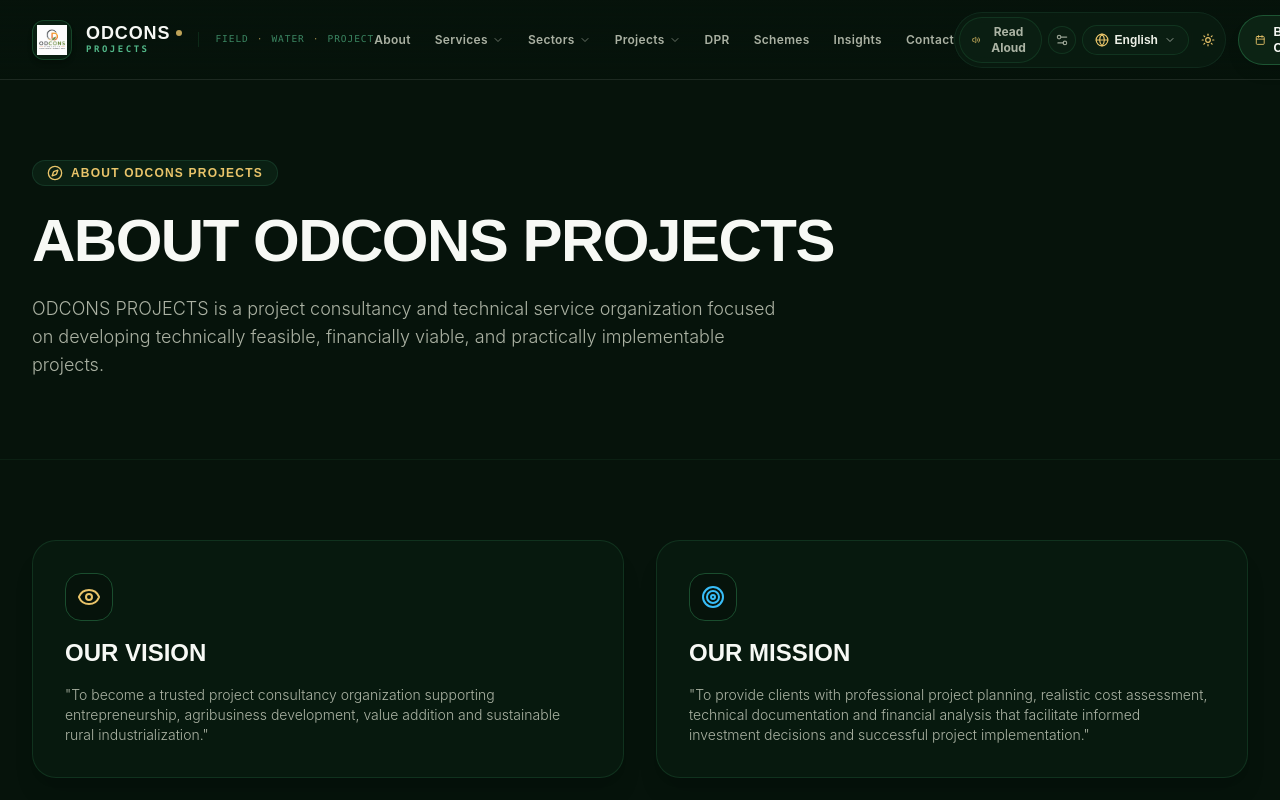
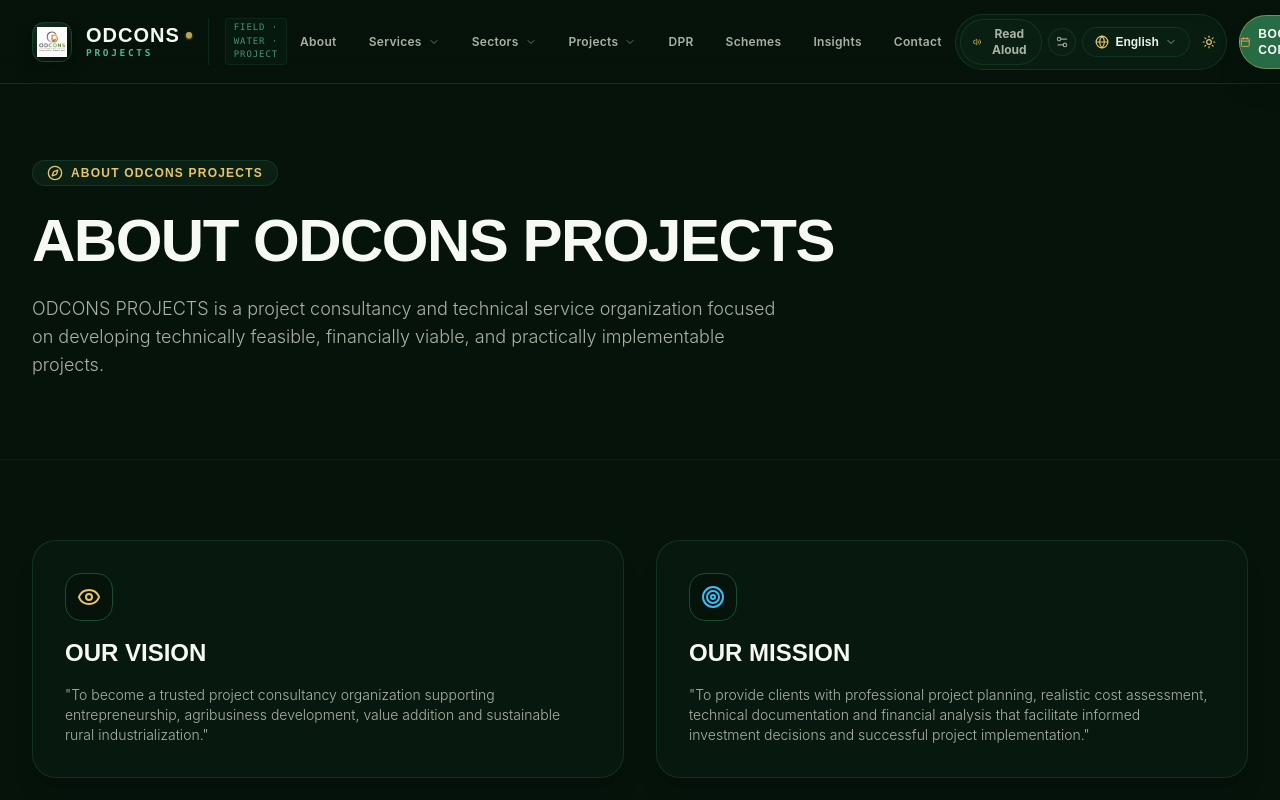
Before and after one commit to Axelithhq/Odcones-Projects, a Next.js app: page /en/about in a window 1280 px wide. Shown: the top 800 px of the page. Built offline with nearby package versions, Linux system fonts and the light colour scheme.

Commit message:
ODCONS PROJECTS Header Visual Refinement: Enhanced grid alignment, floating glass logo container, pill hover highlights, mega-menu cards, and shimmering CTA button

```diff
--- a/src/components/layout/Header.tsx
+++ b/src/components/layout/Header.tsx
@@ -21,7 +21,8 @@
   Landmark,
   Layers,
   Wrench,
-  CheckCircle2
+  CheckCircle2,
+  Sparkles
 } from "lucide-react";
 
 export function Header() {
@@ -56,7 +57,7 @@
   const handleMouseLeave = () => {
     megaMenuTimeoutRef.current = setTimeout(() => {
       setActiveMegaMenu(null);
-    }, 200);
+    }, 220);
   };
 
   const isOr = language === "or";
@@ -78,37 +79,37 @@
         className={`fixed top-0 left-0 right-0 z-50 transition-all duration-500 ${
           isScrolled
             ? isLight
-              ? "h-[68px] bg-sand-50/92 backdrop-blur-2xl border-b border-[#D4DDD5] shadow-xl shadow-forest-900/5"
-              : "h-[68px] bg-forest-950/90 backdrop-blur-2xl border-b border-forest-500/20 shadow-2xl shadow-forest-950/60"
-            : "h-[80px] bg-gradient-to-b from-forest-950/80 via-forest-950/40 to-transparent border-b border-sand-100/10"
+              ? "h-[70px] bg-sand-50/94 backdrop-blur-2xl border-b border-[#D4DDD5] shadow-xl shadow-forest-900/5"
+              : "h-[70px] bg-forest-950/92 backdrop-blur-2xl border-b border-forest-500/25 shadow-2xl shadow-forest-950/70"
+            : "h-[84px] bg-gradient-to-b from-forest-950/85 via-forest-950/45 to-transparent border-b border-sand-100/10"
         }`}
       >
         <div className="max-w-7xl mx-auto h-full px-4 sm:px-6 lg:px-8 flex items-center justify-between relative">
-          {/* Logo & Technical Coordinate Accent */}
+          {/* Brand Logo & Technical Domain Accent */}
           <div className="flex items-center gap-4">
             <Link
               href="/"
               className="group flex items-center gap-3.5 z-10"
               data-cursor-text="ODCONS"
             >
-              <div className="relative w-10 h-10 rounded-xl overflow-hidden bg-forest-900/90 border border-forest-600/50 p-1 flex items-center justify-center group-hover:scale-[1.03] transition-transform duration-300 shadow-md">
+              <div className="relative w-10 h-10 rounded-xl overflow-hidden bg-gradient-to-br from-forest-800/90 via-forest-900/95 to-forest-950 border border-forest-500/40 p-1 flex items-center justify-center group-hover:scale-[1.04] group-hover:border-harvest-400/80 transition-all duration-300 shadow-lg shadow-forest-950/50">
                 <img
                   src="/logo.png"
                   alt="ODCONS PROJECTS Logo"
-                  className="w-full h-full object-contain filter drop-shadow"
+                  className="w-full h-full object-contain filter drop-shadow-md"
                 />
               </div>
 
               <div className="flex flex-col justify-center">
                 <div className="flex items-center gap-1.5">
-                  <span className={`font-display font-extrabold text-lg tracking-wider uppercase leading-none transition-colors ${
+                  <span className={`font-display font-extrabold text-xl tracking-wider uppercase leading-none transition-colors ${
                     isLight && isScrolled ? "text-[#1A251E] group-hover:text-harvest-700" : "text-sand-50 group-hover:text-harvest-400"
                   }`}>
                     ODCONS
                   </span>
-                  <span className="w-1.5 h-1.5 rounded-full bg-harvest-400 animate-pulse" />
+                  <span className="w-1.5 h-1.5 rounded-full bg-harvest-400 animate-pulse shadow-sm shadow-harvest-400" />
                 </div>
-                <span className={`text-[9px] font-mono font-bold tracking-[0.28em] uppercase leading-tight pt-0.5 ${
+                <span className={`text-[9.5px] font-mono font-bold tracking-[0.28em] uppercase leading-tight pt-0.5 ${
                   isLight && isScrolled ? "text-forest-700" : "text-forest-300"
                 }`}>
                   PROJECTS
@@ -116,18 +117,16 @@
               </div>
             </Link>
 
-            {/* Subtle CAD Survey Coordinate Accent (Desktop Only) */}
-            <div className="hidden lg:flex items-center gap-2 pl-4 border-l border-forest-700/40 text-[9.5px] font-mono tracking-widest text-forest-300/70 uppercase">
-              <span>FIELD</span>
-              <span className="text-harvest-400/60">·</span>
-              <span>WATER</span>
-              <span className="text-harvest-400/60">·</span>
-              <span>PROJECT</span>
+            {/* CAD Survey Coordinate Accent */}
+            <div className="hidden lg:flex items-center gap-2 pl-4 border-l border-forest-700/40">
+              <span className="px-2 py-0.5 rounded bg-forest-900/40 border border-forest-700/30 text-[9px] font-mono tracking-widest text-forest-300/80 uppercase">
+                FIELD · WATER · PROJECT
+              </span>
             </div>
           </div>
 
           {/* Minimalist Editorial Desktop Navigation */}
-          <nav className="hidden xl:flex items-center gap-6 h-full">
+          <nav className="hidden xl:flex items-center gap-1.5 h-full">
             {primaryNav.map((item) => {
               const isActive = pathname === item.href || (item.href !== "/" && pathname.startsWith(item.href));
               const isHovered = activeMegaMenu === item.hasMega;
@@ -141,61 +140,58 @@
                 >
                   <Link
                     href={item.href}
-                    className={`group relative py-2 text-xs font-semibold tracking-wide transition-all duration-200 flex items-center gap-1 ${
+                    className={`group relative px-3 py-1.5 rounded-full border text-xs font-semibold tracking-wide transition-all duration-200 flex items-center gap-1.5 ${
                       isActive
                         ? isLight && isScrolled
-                          ? "text-harvest-700 font-bold"
-                          : "text-harvest-300 font-bold"
+                          ? "bg-harvest-400/20 text-harvest-800 border-harvest-500/40 font-bold"
+                          : "bg-forest-800/80 text-harvest-300 border-forest-500/50 font-bold shadow-md"
                         : isLight && isScrolled
-                        ? "text-[#4A5D50] hover:text-[#1A251E]"
-                        : "text-sand-200/80 hover:text-sand-50"
+                        ? "border-transparent text-[#4A5D50] hover:text-[#1A251E] hover:bg-forest-100/60 hover:border-[#D4DDD5]"
+                        : "border-transparent text-sand-200/80 hover:text-sand-50 hover:bg-forest-800/40 hover:border-forest-700/40"
                     }`}
                   >
-                    <span className="group-hover:-translate-y-[1px] transition-transform duration-200">
+                    <span className="group-hover:-translate-y-[0.5px] transition-transform duration-200">
                       {item.label}
                     </span>
 
                     {item.hasMega && (
                       <ChevronDown className={`w-3 h-3 transition-transform duration-200 opacity-60 ${
-                        isHovered ? "rotate-180" : ""
+                        isHovered ? "rotate-180 text-harvest-400" : ""
                       }`} />
                     )}
 
-                    {/* Active State Green Dot */}
+                    {/* Active State Dot */}
                     {isActive && (
                       <motion.span
                         layoutId="activeNavDot"
-                        className="absolute -bottom-1 left-1/2 -translate-x-1/2 w-1.5 h-1.5 rounded-full bg-harvest-400"
+                        className="w-1.5 h-1.5 rounded-full bg-harvest-400 shadow-sm"
                         transition={{ type: "spring", stiffness: 380, damping: 28 }}
                       />
                     )}
-
-                    {/* Tactile CAD Underline on Hover (──────) */}
-                    <span className="absolute bottom-0 left-0 w-0 h-[1.5px] bg-harvest-400 group-hover:w-full transition-all duration-300" />
                   </Link>
                 </div>
               );
             })}
           </nav>
 
-          {/* Compact Utility Controls & Refined CTA */}
+          {/* Compact Utility Controls & Shimmering CTA */}
           <div className="hidden lg:flex items-center gap-3">
-            {/* Compact Utility Group */}
-            <div className={`flex items-center gap-1.5 p-1 rounded-full border ${
+            {/* Utility Controls Group */}
+            <div className={`flex items-center gap-1.5 p-1 rounded-full border shadow-inner ${
               isLight && isScrolled
-                ? "bg-white/80 border-[#D4DDD5]"
-                : "bg-forest-900/50 border-forest-500/20 backdrop-blur-md"
+                ? "bg-white/90 border-[#D4DDD5]"
+                : "bg-forest-900/60 border-forest-500/30 backdrop-blur-md"
             }`}>
               <ReadAloudControls />
               <LanguageToggle />
 
-              {/* Refined Theme Switcher */}
+              {/* Theme Switcher */}
               <button
                 onClick={toggleTheme}
                 className={`p-1.5 rounded-full transition-colors ${
                   isLight
                     ? "text-[#4A5D50] hover:text-harvest-600"
-                    : "text-sand-200/70 hover:text-sand-50"
+                    : "text-sand-200/80 hover:text-harvest-400"
                 }`}
                 title="Toggle Theme"
                 aria-label="Toggle Theme"
@@ -208,26 +204,26 @@
               </button>
             </div>
 
-            {/* Refined Engineering CTA Button */}
+            {/* Refined Engineering Shimmer CTA Button */}
             <Link
               href="/book-consultation"
-              className="group relative inline-flex items-center gap-2 px-4 py-2 rounded-full bg-forest-900 border border-forest-600/70 text-sand-50 text-xs font-display font-bold tracking-wider uppercase shadow-lg hover:bg-forest-800 hover:border-harvest-400 transition-all duration-300"
+              className="group relative inline-flex items-center gap-2 px-4.5 py-2.5 rounded-full bg-gradient-to-r from-forest-600 via-forest-500 to-harvest-600 text-sand-50 text-xs font-display font-extrabold tracking-wider uppercase shadow-xl shadow-forest-950/40 border border-harvest-400/40 hover:border-harvest-400 hover:scale-[1.03] transition-all duration-300"
             >
-              <Calendar className="w-3.5 h-3.5 text-harvest-400" />
+              <Calendar className="w-3.5 h-3.5 text-harvest-300 group-hover:rotate-12 transition-transform" />
               <span>{isOr ? "ବୁକିଂ କରନ୍ତୁ" : "Book Consultation"}</span>
-              <ArrowRight className="w-3.5 h-3.5 text-harvest-400 group-hover:translate-x-0.5 transition-transform" />
+              <ArrowRight className="w-3.5 h-3.5 text-harvest-300 group-hover:translate-x-0.5 transition-transform" />
             </Link>
           </div>
 
-          {/* Mobile Right Toggle */}
+          {/* Mobile Menu Button */}
           <div className="flex items-center gap-2 lg:hidden">
             <ReadAloudControls />
             <button
               onClick={() => setMobileMenuOpen(!mobileMenuOpen)}
-              className={`p-2 rounded-xl border ${
+              className={`p-2.5 rounded-xl border transition-all ${
                 isLight && isScrolled
                   ? "bg-white border-[#D4DDD5] text-[#1A251E]"
-                  : "bg-forest-900/80 border-forest-500/30 text-sand-100"
+                  : "bg-forest-900/90 border-forest-500/40 text-sand-100 shadow-lg"
               }`}
               aria-label="Toggle menu"
             >
@@ -236,14 +232,14 @@
           </div>
         </div>
 
-        {/* Architectural Mega-Menus Overlay */}
+        {/* Architectural Mega-Menus Directory */}
         <AnimatePresence>
           {activeMegaMenu && (
             <motion.div
-              initial={{ opacity: 0, y: -10 }}
+              initial={{ opacity: 0, y: -12 }}
               animate={{ opacity: 1, y: 0 }}
-              exit={{ opacity: 0, y: -10 }}
-              transition={{ duration: 0.25, ease: "easeOut" }}
+              exit={{ opacity: 0, y: -12 }}
+              transition={{ duration: 0.22, ease: "easeOut" }}
               className={`absolute top-full left-0 right-0 border-b shadow-2xl z-40 overflow-hidden ${
                 isLight
                   ? "bg-white/98 border-[#D4DDD5] text-[#1A251E]"
@@ -258,30 +254,30 @@
                   <div className="grid grid-cols-1 md:grid-cols-4 gap-6">
                     <div className="space-y-2 border-r border-forest-800/40 pr-6">
                       <span className="text-[10px] font-mono font-bold text-harvest-400 uppercase tracking-widest block">
-                        PROJECT CONSULTANCY
+                        TECHNICAL CONSULTANCY
                       </span>
-                      <h4 className="font-display font-bold text-base">Engineering & DPR Services</h4>
-                      <p className="text-xs text-sand-200/70 font-light">
-                        End-to-end technical project documentation, feasibility, and structural estimates.
+                      <h4 className="font-display font-extrabold text-base">Engineering & DPR Services</h4>
+                      <p className="text-xs text-sand-200/70 font-light leading-relaxed">
+                        Structured Detailed Project Reports, civil construction estimates, financial DSCR analysis, and scheme advisory.
                       </p>
                     </div>
 
-                    <Link href="/dpr-consultancy" className="p-4 rounded-2xl bg-forest-900/30 border border-forest-800/50 hover:border-harvest-400/60 transition-all space-y-2 group">
+                    <Link href="/dpr-consultancy" className="p-4 rounded-2xl bg-forest-900/40 border border-forest-800/60 hover:border-harvest-400/60 hover:bg-forest-900/70 transition-all space-y-2 group shadow-md">
                       <FileText className="w-5 h-5 text-harvest-400 group-hover:scale-110 transition-transform" />
                       <h5 className="font-display font-bold text-sm">Detailed Project Reports (DPR)</h5>
-                      <p className="text-xs text-sand-200/70">Customized DPRs for bank loans and government subsidies.</p>
+                      <p className="text-xs text-sand-200/70">Customized DPRs for bank credit appraisal and subsidy applications.</p>
                     </Link>
 
-                    <Link href="/engineering" className="p-4 rounded-2xl bg-forest-900/30 border border-forest-800/50 hover:border-harvest-400/60 transition-all space-y-2 group">
+                    <Link href="/engineering" className="p-4 rounded-2xl bg-forest-900/40 border border-forest-800/60 hover:border-harvest-400/60 hover:bg-forest-900/70 transition-all space-y-2 group shadow-md">
                       <Wrench className="w-5 h-5 text-harvest-400 group-hover:scale-110 transition-transform" />
                       <h5 className="font-display font-bold text-sm">Engineering Estimates & 2D/3D</h5>
-                      <p className="text-xs text-sand-200/70">Civil estimates, plant layouts, and 3D architectural models.</p>
+                      <p className="text-xs text-sand-200/70">Civil estimates, plant machinery layouts, and 3D spatial models.</p>
                     </Link>
 
-                    <Link href="/financial-consultancy" className="p-4 rounded-2xl bg-forest-900/30 border border-forest-800/50 hover:border-harvest-400/60 transition-all space-y-2 group">
+                    <Link href="/financial-consultancy" className="p-4 rounded-2xl bg-forest-900/40 border border-forest-800/60 hover:border-harvest-400/60 hover:bg-forest-900/70 transition-all space-y-2 group shadow-md">
                       <Landmark className="w-5 h-5 text-harvest-400 group-hover:scale-110 transition-transform" />
                       <h5 className="font-display font-bold text-sm">Financial Modeling & DSCR</h5>
-                      <p className="text-xs text-sand-200/70">P&L, cash flow statements, and loan repayment analysis.</p>
+                      <p className="text-xs text-sand-200/70">Projected P&L, 10-year cash flow, and loan repayment analysis.</p>
                     </Link>
                   </div>
                 )}
@@ -294,24 +290,24 @@
                         7 INTEGRATED SECTOR DOMAINS
                       </span>
                       <Link href="/sectors" className="text-xs font-bold text-harvest-400 hover:underline">
-                        View All Sectors →
+                        Explore All Sectors →
                       </Link>
                     </div>
 
                     <div className="grid grid-cols-2 sm:grid-cols-4 lg:grid-cols-7 gap-3">
                       {[
-                        { title: "Agriculture", slug: "agriculture", desc: "Grain & Seeds" },
-                        { title: "Fisheries", slug: "fisheries", desc: "Fish Farms & Hatcheries" },
+                        { title: "Agriculture", slug: "agriculture", desc: "Grains & Seeds" },
+                        { title: "Fisheries", slug: "fisheries", desc: "Farms & Hatcheries" },
                         { title: "Aquaculture", slug: "aquaculture", desc: "Biofloc & Cages" },
-                        { title: "Dairy", slug: "dairy", desc: "Cattle & Milk BMC" },
-                        { title: "Poultry", slug: "poultry", desc: "Broiler & Layer Infra" },
+                        { title: "Dairy", slug: "dairy", desc: "Cattle & BMC" },
+                        { title: "Poultry", slug: "poultry", desc: "Broiler & Layer" },
                         { title: "Horticulture", slug: "horticulture", desc: "Polyhouse & Mushroom" },
                         { title: "Cold Chain", slug: "cold-chain", desc: "Cold Rooms & PUF" }
                       ].map((sec) => (
                         <Link
                           key={sec.slug}
                           href={`/sectors/${sec.slug}`}
-                          className="p-3 rounded-xl bg-forest-900/40 border border-forest-800/50 hover:border-harvest-400/60 transition-all space-y-1 group"
+                          className="p-3 rounded.xl bg-forest-900/40 border border-forest-800/50 hover:border-harvest-400/60 hover:bg-forest-900/80 transition-all space-y-1 group"
                         >
                           <span className="text-xs font-display font-bold block group-hover:text-harvest-400">{sec.title}</span>
                           <span className="text-[10px] text-sand-200/60 font-mono block">{sec.desc}</span>
@@ -326,11 +322,11 @@
                   <div className="grid grid-cols-1 md:grid-cols-3 gap-6">
                     <div className="space-y-2 border-r border-forest-800/40 pr-6">
                       <span className="text-[10px] font-mono font-bold text-harvest-400 uppercase tracking-widest block">
-                        PROJECT EXPERTISE
+                        PROJECT CAPABILITIES
                       </span>
-                      <h4 className="font-display font-bold text-base">Project Capability Categories</h4>
-                      <p className="text-xs text-sand-200/70 font-light">
-                        Technical DPRs and layouts structured by ODCONS PROJECTS across agricultural and fisheries domains.
+                      <h4 className="font-display font-extrabold text-base">Project Expertise Categories</h4>
+                      <p className="text-xs text-sand-200/70 font-light leading-relaxed">
+                        Technical DPRs and layouts structured by ODCONS PROJECTS across agricultural and aquaculture domains.
                       </p>
                     </div>
 
@@ -344,7 +340,7 @@
                         <Link
                           key={p.slug}
                           href={`/projects/${p.slug}`}
-                          className="p-3 rounded-xl bg-forest-900/40 border border-forest-800/50 hover:border-harvest-400/60 transition-all flex items-center justify-between group"
+                          className="p-3.5 rounded-xl bg-forest-900/40 border border-forest-800/50 hover:border-harvest-400/60 hover:bg-forest-900/80 transition-all flex items-center justify-between group"
                         >
                           <span className="text-xs font-display font-bold group-hover:text-harvest-400">{p.title}</span>
                           <ArrowRight className="w-3.5 h-3.5 text-harvest-400 opacity-0 group-hover:opacity-100 transition-opacity" />
@@ -406,7 +402,7 @@
 
               <Link
                 href="/book-consultation"
-                className="w-full py-3.5 rounded-xl bg-forest-900 border border-harvest-400 text-center font-display font-extrabold text-xs tracking-wider uppercase text-sand-50 shadow-xl"
+                className="w-full py-3.5 rounded-xl bg-gradient-to-r from-forest-600 to-harvest-600 text-center font-display font-extrabold text-xs tracking-wider uppercase text-sand-50 shadow-xl"
               >
                 {isOr ? "ବୁକିଂ କରନ୍ତୁ" : "Book Consultation"}
               </Link>
```
